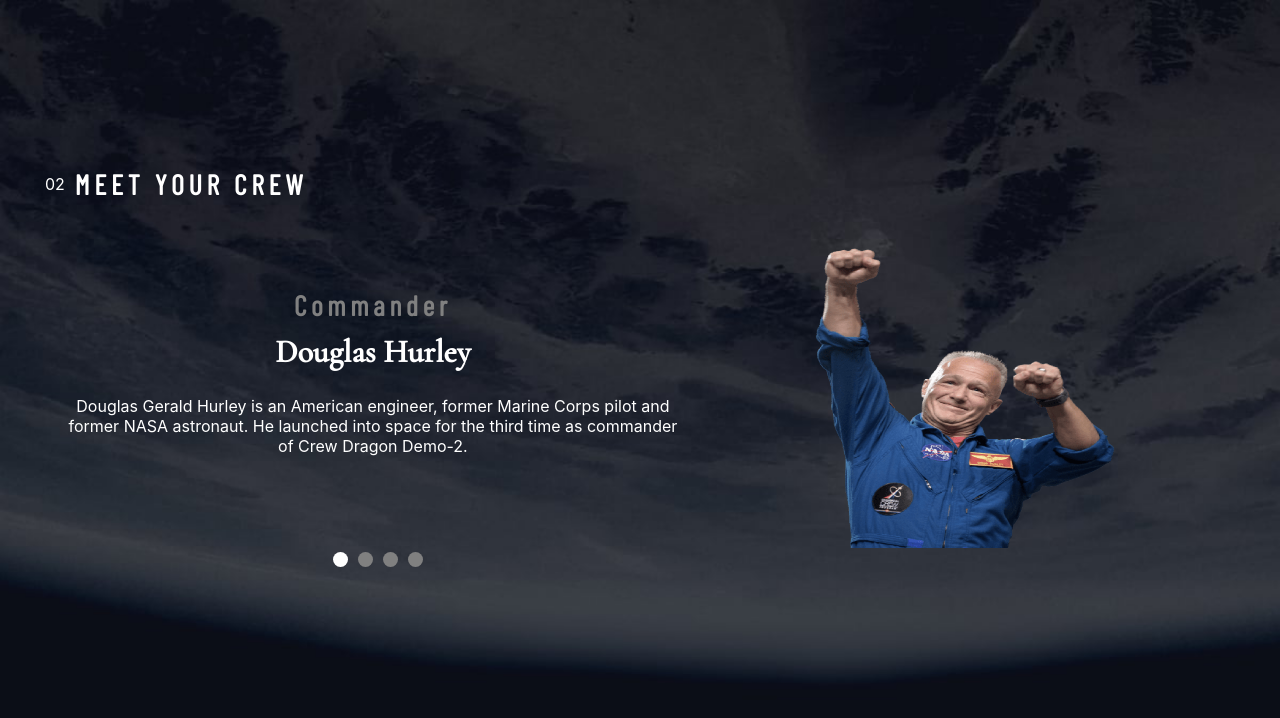
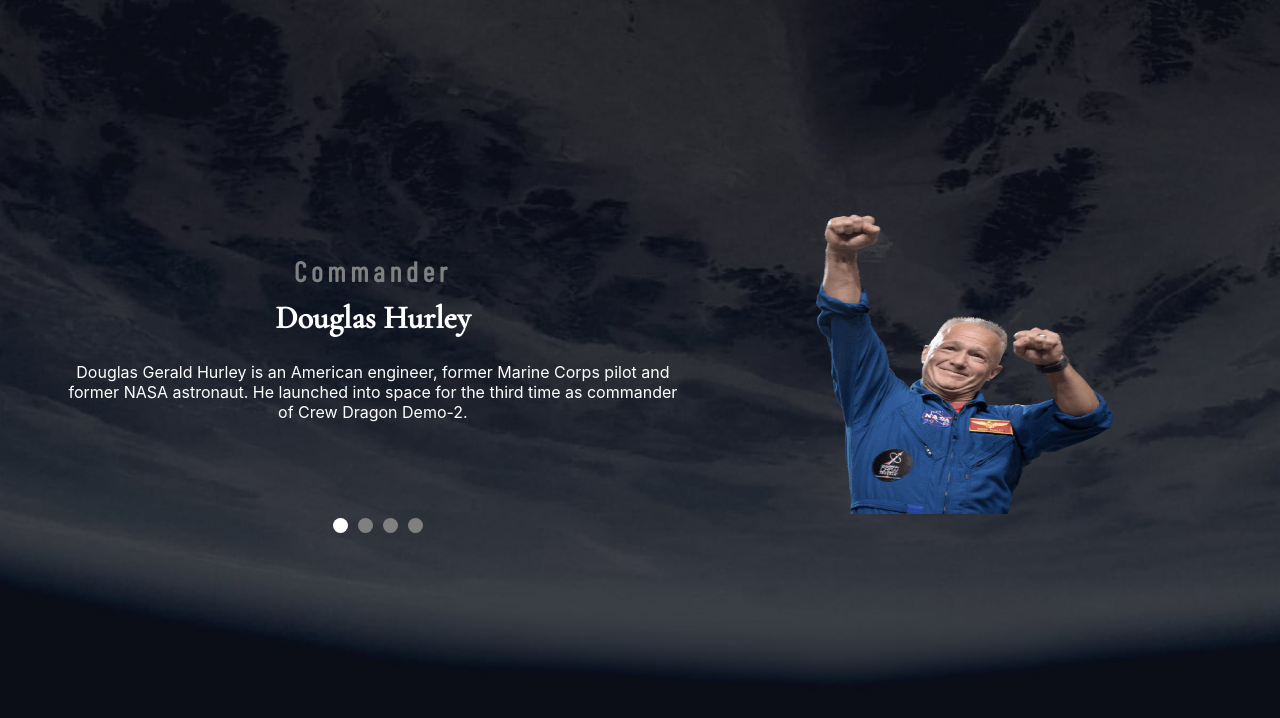
Before and after one commit to Stamwill/space-tourism, a Next.js app: page /crew in a window 1280 px wide. Shown: the top 718 px of the page. Built offline with nearby package versions, Linux system fonts and the light colour scheme.

Commit message:
[CrewMember] Change name on prop

```diff
--- a/src/blocks/CrewMember/CrewMember.js
+++ b/src/blocks/CrewMember/CrewMember.js
@@ -9,7 +9,7 @@
 
   return (
     <div className={classes.root} ref={ref} {...other}>
-      <PageTracker pageNumber={`02`} pageText={`MEET YOUR CREW`} />
+      <PageTracker pageNum={`02`} pageLabel={`MEET YOUR CREW`} />
       <EmblaCarousel>
         {api.map((data, idx) => (
           <div className={classes.crew} key={idx}>
```
